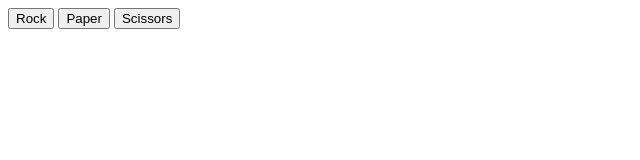
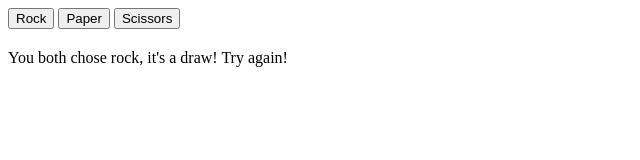
Before and after one commit to TristanBale/Rock_Paper_Scissors, a plain HTML site: page index.html in a window 1280 px wide. Both pictures are taken after a click on the button "Rock". Shown: the whole page, without its empty margins (0-640 px from the left). Drawn offline with Linux system fonts and the light colour scheme.

Commit message:
added resultbox to display game outcome

```diff
--- a/index.html
+++ b/index.html
@@ -11,7 +11,7 @@
     <button class="rockBtn"> Rock </button>
     <button class="paperBtn"> Paper </button>
     <button class="scissorsBtn"> Scissors </button>
-    <div class="resultBox">
+    <div class="resultBox" style="margin-top: 20px;">
 
     </div>
 
@@ -19,23 +19,27 @@
         const rockBtn = document.querySelector('.rockBtn');
         const paperBtn = document.querySelector('.paperBtn');
         const scissorsBtn = document.querySelector('.scissorsBtn');
+        const resultBox = document.querySelector('.resultBox');
 
         rockBtn.addEventListener('click', () => {
             let text = rockBtn.innerText;
             let result = playRound2(text);
             console.log(result);
+            resultBox.innerText = `${result}`;
         });
 
         paperBtn.addEventListener('click', () => {
             let text = paperBtn.innerText;
             let result = playRound2(text);
             console.log(result);
+            resultBox.innerText = `${result}`;
         });
 
         scissorsBtn.addEventListener('click', () => {
             let text = scissorsBtn.innerText;
             let result = playRound2(text);
             console.log(result);
+            resultBox.innerText = `${result}`;
         });
 
     </script>
```
